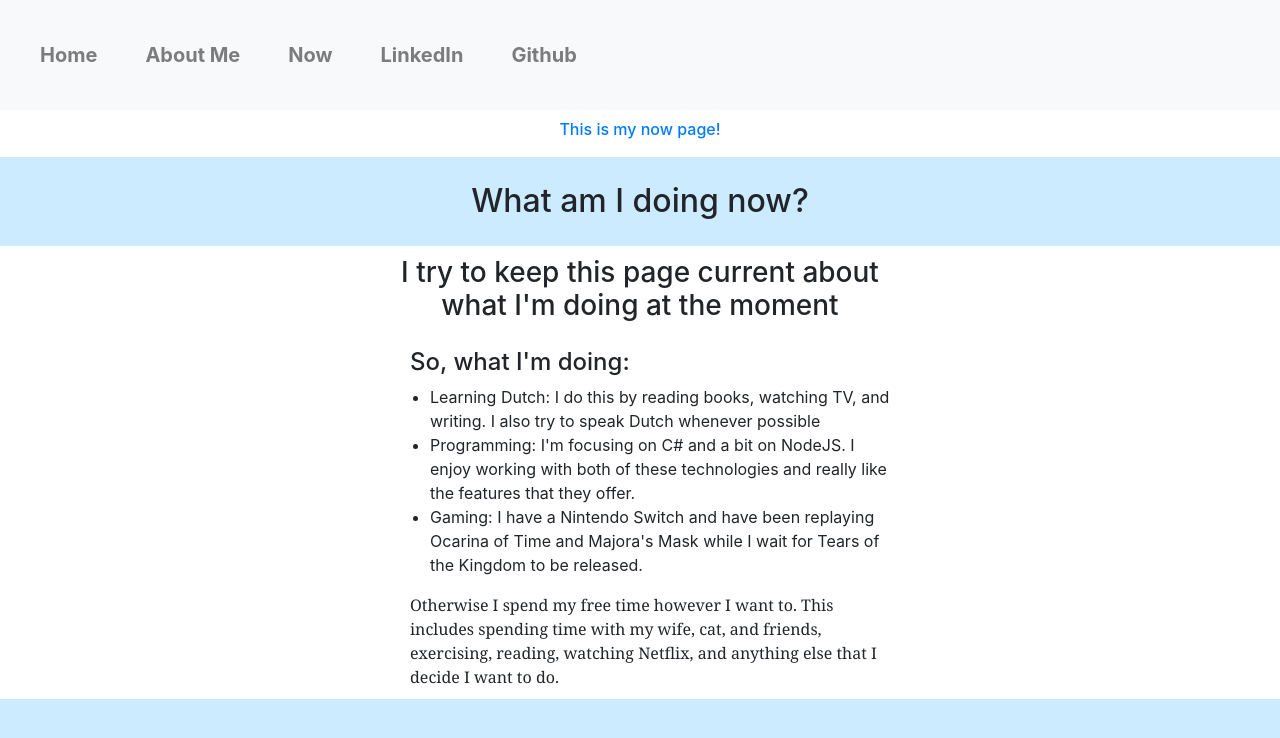
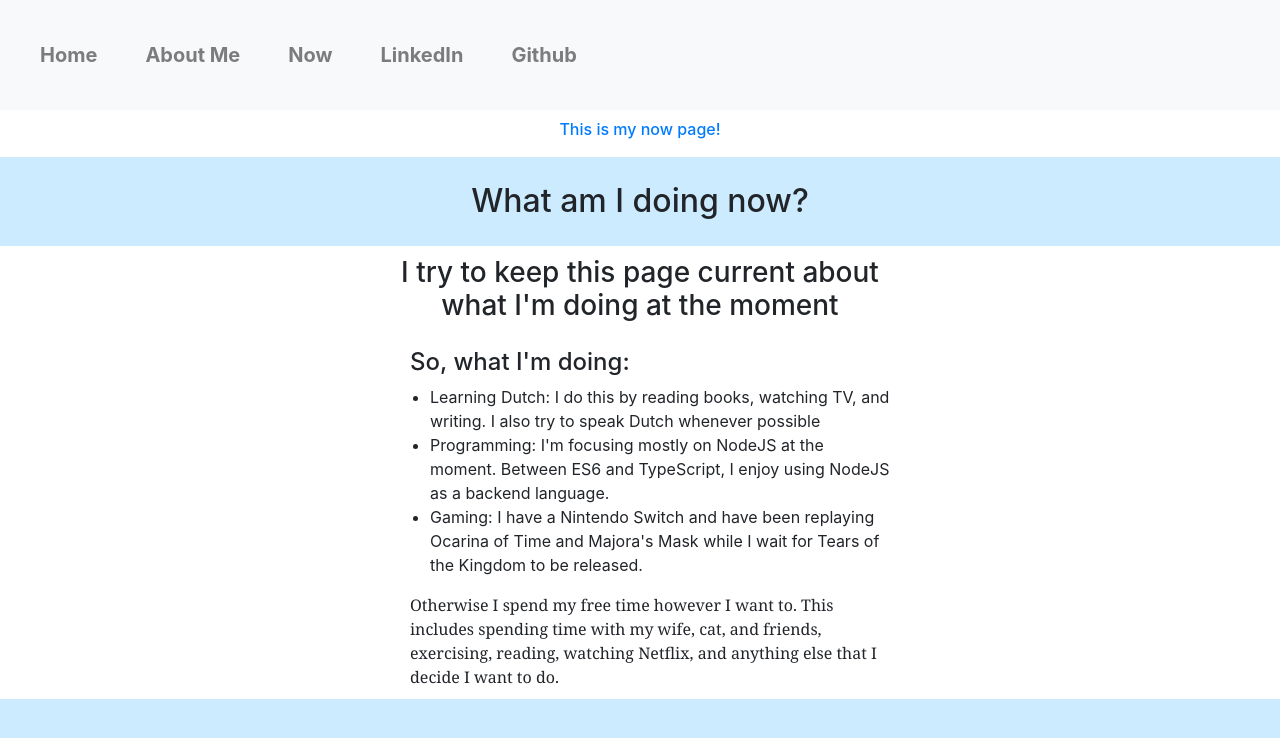
Before and after one commit to SheaMeyers/SheaMeyers.github.io, a React (Create React App) app: page /now in a window 1280 px wide. Shown: the top 738 px of the page. Built offline with nearby package versions, Linux system fonts and the light colour scheme.

Commit message:
Update now page

```diff
--- a/src/Now.tsx
+++ b/src/Now.tsx
@@ -27,9 +27,8 @@ const Now: React.FC = () => {
                                 I also try to speak Dutch whenever possible
                             </li>
                             <li>
-                                Programming:  I'm focusing on C# and a bit on NodeJS.
-                                I enjoy working with both of these technologies and really like the
-                                features that they offer.
+                                Programming:  I'm focusing mostly on NodeJS at the moment.
+                                Between ES6 and TypeScript, I enjoy using NodeJS as a backend language.
                             </li>
                             <li>
                                 Gaming:  I have a Nintendo Switch and have been replaying Ocarina of Time and
```
